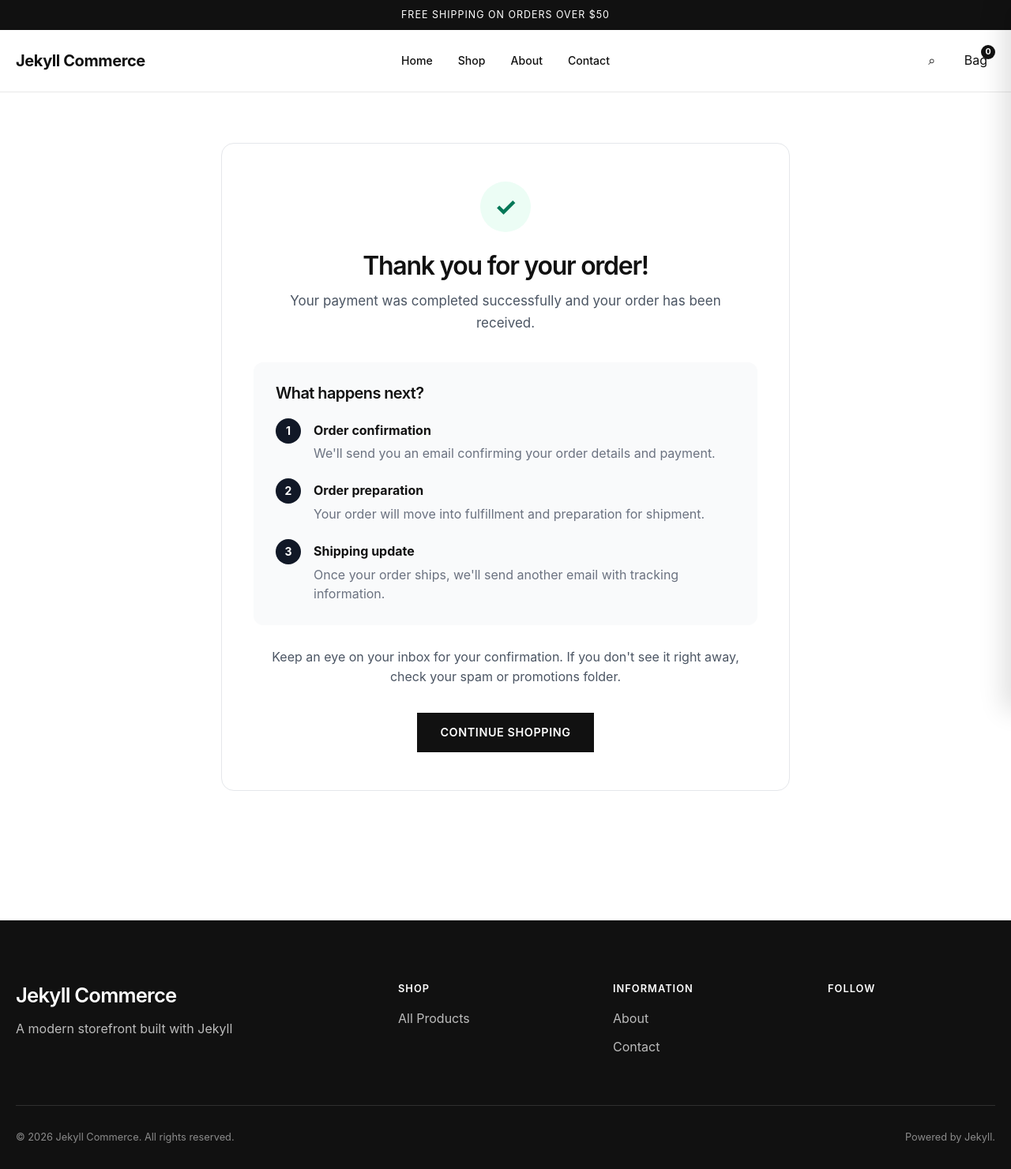
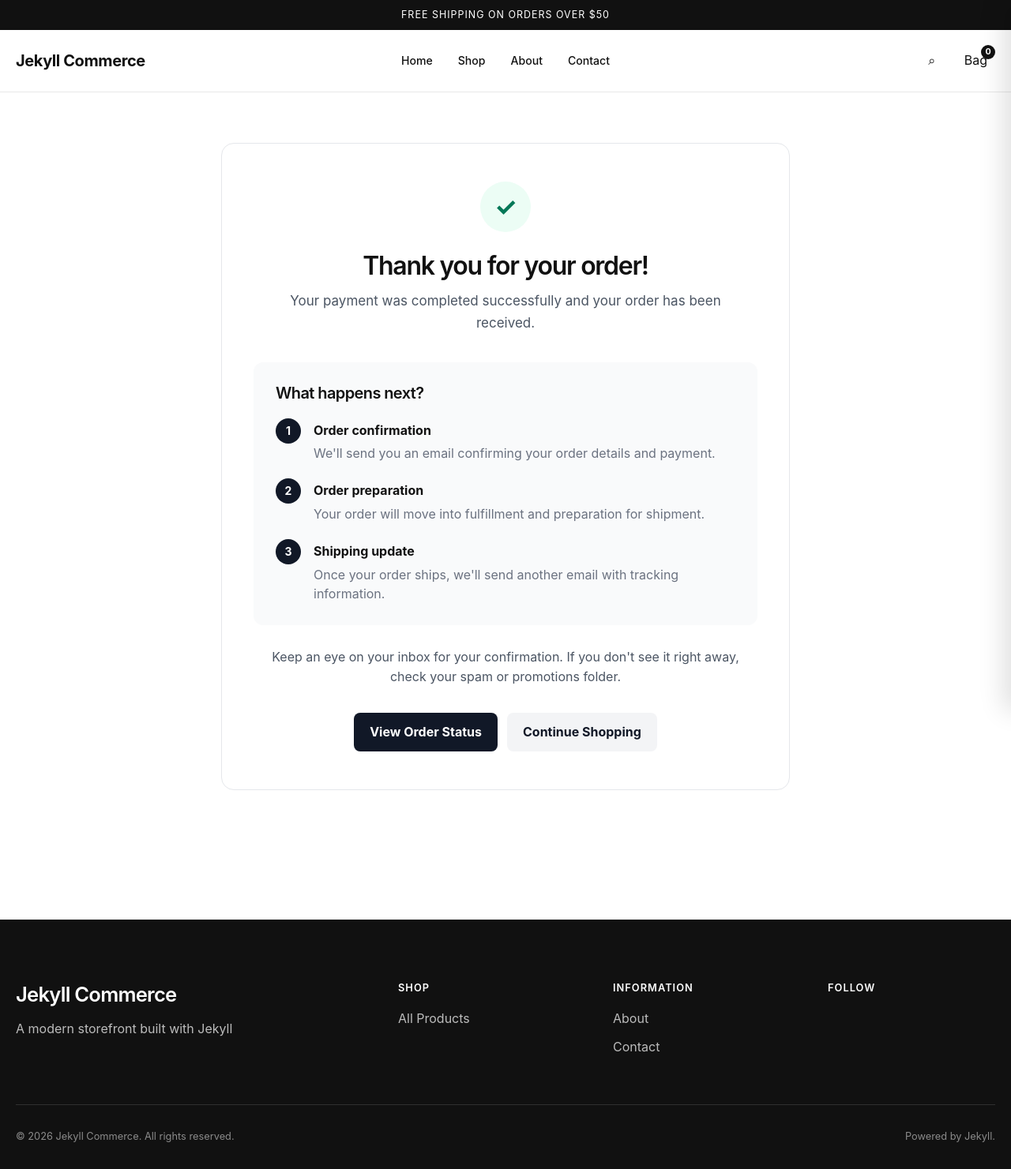
Before and after one commit to chew-max/jekyll-commerce-starter, a Jekyll site: the page built from checkout/success/index.html, in a window 1280 px wide. Shown: the whole page at 79% size. Built offline with Jekyll 4.4.1, drawn with Linux system fonts in a browser that asks for light colours.

Commit message:
success/index.html
update for order status on confirmation page

```diff
--- a/checkout/success/index.html
+++ b/checkout/success/index.html
@@ -44,6 +44,20 @@ title: Order Confirmed
     color: #4b5563;
     font-size: 17px;
     line-height: 1.6;
+  }
+
+  .checkout-success__reference {
+    display: none;
+    margin-top: 24px;
+    padding: 16px;
+    background: #f9fafb;
+    border-radius: 8px;
+  }
+
+  .checkout-success__reference-value {
+    margin-top: 6px;
+    font-family: monospace;
+    word-break: break-word;
   }
 
   .checkout-success__next {
@@ -107,7 +121,36 @@ title: Order Confirmed
   .checkout-success__actions {
     display: flex;
     justify-content: center;
+    flex-wrap: wrap;
+    gap: 12px;
     margin-top: 32px;
+  }
+
+  .checkout-success__button {
+    display: inline-block;
+    padding: 12px 20px;
+    border-radius: 8px;
+    text-decoration: none;
+    font-weight: 700;
+    transition:
+      opacity 0.2s ease,
+      transform 0.2s ease;
+  }
+
+  .checkout-success__button:hover {
+    opacity: 0.9;
+    transform: translateY(-1px);
+    text-decoration: none;
+  }
+
+  .checkout-success__button--primary {
+    background: #111827;
+    color: #ffffff !important;
+  }
+
+  .checkout-success__button--secondary {
+    background: #f3f4f6;
+    color: #111827 !important;
   }
 
   @media (max-width: 600px) {
@@ -126,6 +169,15 @@ title: Order Confirmed
     .checkout-success__next {
       padding: 22px;
     }
+
+    .checkout-success__actions {
+      flex-direction: column;
+    }
+
+    .checkout-success__button {
+      width: 100%;
+      box-sizing: border-box;
+    }
   }
 </style>
 
@@ -142,15 +194,10 @@ title: Order Confirmed
     <h1 class="checkout-success__title">
       Thank you for your order!
     </h1>
+
     <div
       id="order-reference"
-	  style="
-		display:none;
-		margin-top:24px;
-		padding:16px;
-		background:#f9fafb;
-		border-radius:8px;
-	  "
+      class="checkout-success__reference"
     >
       <strong>
         Order reference
@@ -158,11 +205,7 @@ title: Order Confirmed
 
       <div
         id="order-reference-value"
-		style="
-		  margin-top:6px;
-		  font-family:monospace;
-		  word-break:break-word;
-		"
+        class="checkout-success__reference-value"
       ></div>
     </div>
 
@@ -244,18 +287,38 @@ title: Order Confirmed
     </p>
 
     <div class="checkout-success__actions">
+
       <a
-        class="button"
+        id="view-order-status"
+        class="
+          checkout-success__button
+          checkout-success__button--primary
+        "
+        href="#"
+        hidden
+      >
+        View Order Status
+      </a>
+
+      <a
+        class="
+          checkout-success__button
+          checkout-success__button--secondary
+        "
         href="{{ '/shop/' | relative_url }}"
       >
         Continue Shopping
       </a>
+
     </div>
 
   </div>
 </section>
 
 <script>
+(function () {
+  "use strict";
+
   localStorage.removeItem(
     "jekyllCommerceCart"
   );
@@ -285,4 +351,29 @@ title: Order Confirmed
     wrapper.style.display =
       "block";
   }
+
+  if (token) {
+    const statusButton =
+      document.getElementById(
+        "view-order-status"
+      );
+
+    const statusUrl =
+      new URL(
+        "{{ '/order-status/' | relative_url }}",
+        window.location.origin
+      );
+
+    statusUrl.searchParams.set(
+      "token",
+      token
+    );
+
+    statusButton.href =
+      statusUrl.toString();
+
+    statusButton.hidden =
+      false;
+  }
+})();
 </script>
```
Also changed, not shown: other parts of checkout/success/index.html (+3 -0 lines). Lines whose indentation alone changed are shown as unchanged.
